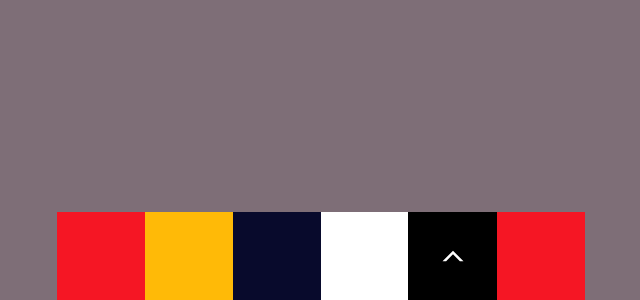
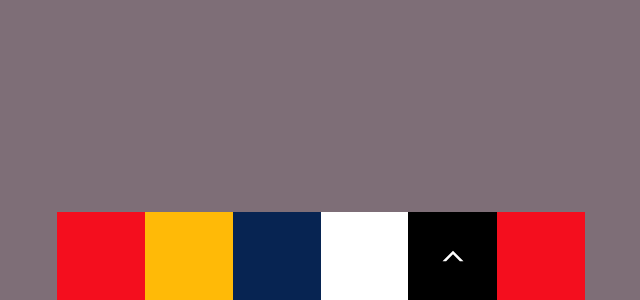
Before and after one commit to jamesnoellert/lasso, a plain HTML site: page index.html in a window 1280 px wide. Shown: the part 500-800 px from the top of the page, without its empty margins (319-959 px from the left). Drawn offline with Linux system fonts and the light colour scheme.

Commit message:
Phthalo-style blue, warm darks, violets; mix loads the well
Co-Authored-By: Claude Fable 5.2 <noreply@anthropic.com>

```diff
--- a/index.html
+++ b/index.html
@@ -133,9 +133,12 @@ const el = (tag, cls, text) => {
 // Mixing uses the Kubelka-Munk paint equations, so colours darken the way real
 // paint does: red + blue goes nearly black, and a touch of yellow neutralises it.
 const PALETTES = [
-  { name: 'Primary',     // cadmium red, cadmium yellow, ultramarine blue, titanium white
-    mass: [[245, 22, 36], [255, 186, 0], [8, 10, 44]],
-    S: [[0.01752, 0.03218, 0.05895], [0.08626, 0.19695, 0.038], [0.01091, 0.00495, 0.00501]] },
+  { name: 'Primary',     // cadmium red, cadmium yellow, phthalo blue, titanium white
+    // The red is opaque in its own channel, so it survives in a mix with blue and
+    // turns it into a warm near-black. The blue is transparent, most of all in the
+    // blue channel, so white opens it into clean, saturated sky tints.
+    mass: [[244, 14, 30], [255, 186, 0], [4, 36, 82]],
+    S: [[0.4, 0.1, 0.05895], [0.08626, 0.6, 0.038], [0.04, 0.01, 0.004]] },
   { name: 'Zorn',        // venetian red, yellow ochre, ivory black, titanium white
     mass: [[177, 49, 40], [202, 159, 48], [11, 12, 38]],
     S: [[0.21887, 0.05039, 0.04375], [0.25096, 0.21714, 0.0429], [0.01356, 0.01224, 0.03307]] },
@@ -436,6 +439,7 @@ function closeLasso() {
         }
         r0 = Math.fround(s0 / count); r1 = Math.fround(s1 / count);
         r2 = Math.fround(s2 / count); r3 = Math.fround(s3 / count);
+        setWorking([r0, r1, r2, r3]);                // the mix is loaded, ready to paint with
       }
       // The whole shape ends up one recipe, so its colour is computed exactly once.
       const col = rgbOf(r0, r1, r2, r3, PALETTES[palIdx]);
```
